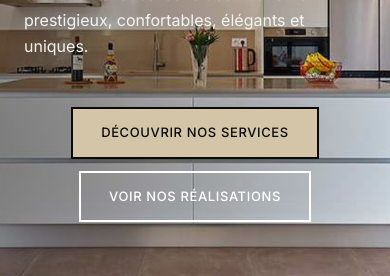
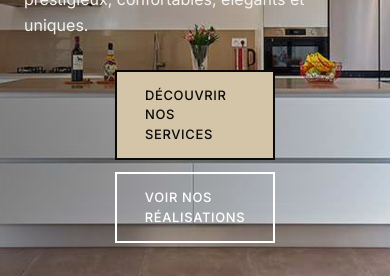
Before and after one commit to jimeye/SITE-DESIGN-ECR, a Next.js app: page / in a window 390 px wide. Shown: the part 505-781 px from the top of the page. Built offline with nearby package versions, Linux system fonts and the light colour scheme; no server answers.

Commit message:
Fix: Réduire boutons 20%, centrer et remonter sur mobile

```diff
--- a/components/Hero.tsx
+++ b/components/Hero.tsx
@@ -88,11 +88,11 @@ export function Hero({
             )}
 
             {/* CTAs */}
-            <div className="flex flex-col items-center gap-3 sm:items-start sm:flex-row mt-12 md:mt-0">
+            <div className="flex flex-col items-center gap-3 sm:items-start sm:flex-row mt-8 md:mt-0">
               {primaryCTA && (
                 <Link
                   href={primaryCTA.href}
-                  className="btn-primary min-w-[200px] bg-accent text-primary-950 hover:bg-accent-dark sm:min-w-[240px]"
+                  className="btn-primary w-[160px] bg-accent text-primary-950 hover:bg-accent-dark sm:min-w-[240px]"
                 >
                   {primaryCTA.text}
                 </Link>
@@ -100,7 +100,7 @@ export function Hero({
               {secondaryCTA && (
                 <Link
                   href={secondaryCTA.href}
-                  className="btn-secondary min-w-[200px] border-white text-white hover:bg-white hover:text-primary-950 sm:min-w-[240px]"
+                  className="btn-secondary w-[160px] border-white text-white hover:bg-white hover:text-primary-950 sm:min-w-[240px]"
                 >
                   {secondaryCTA.text}
                 </Link>
```
